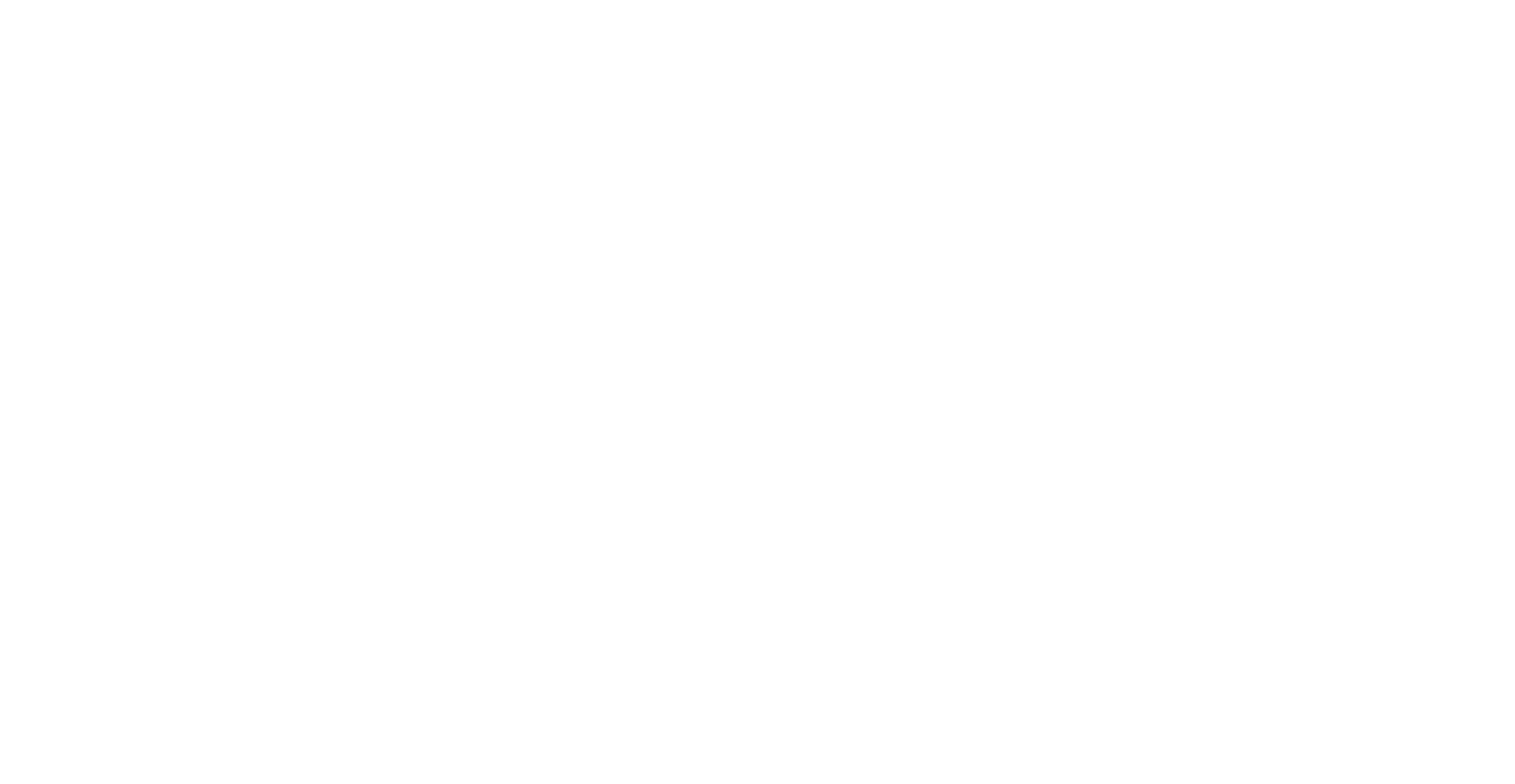
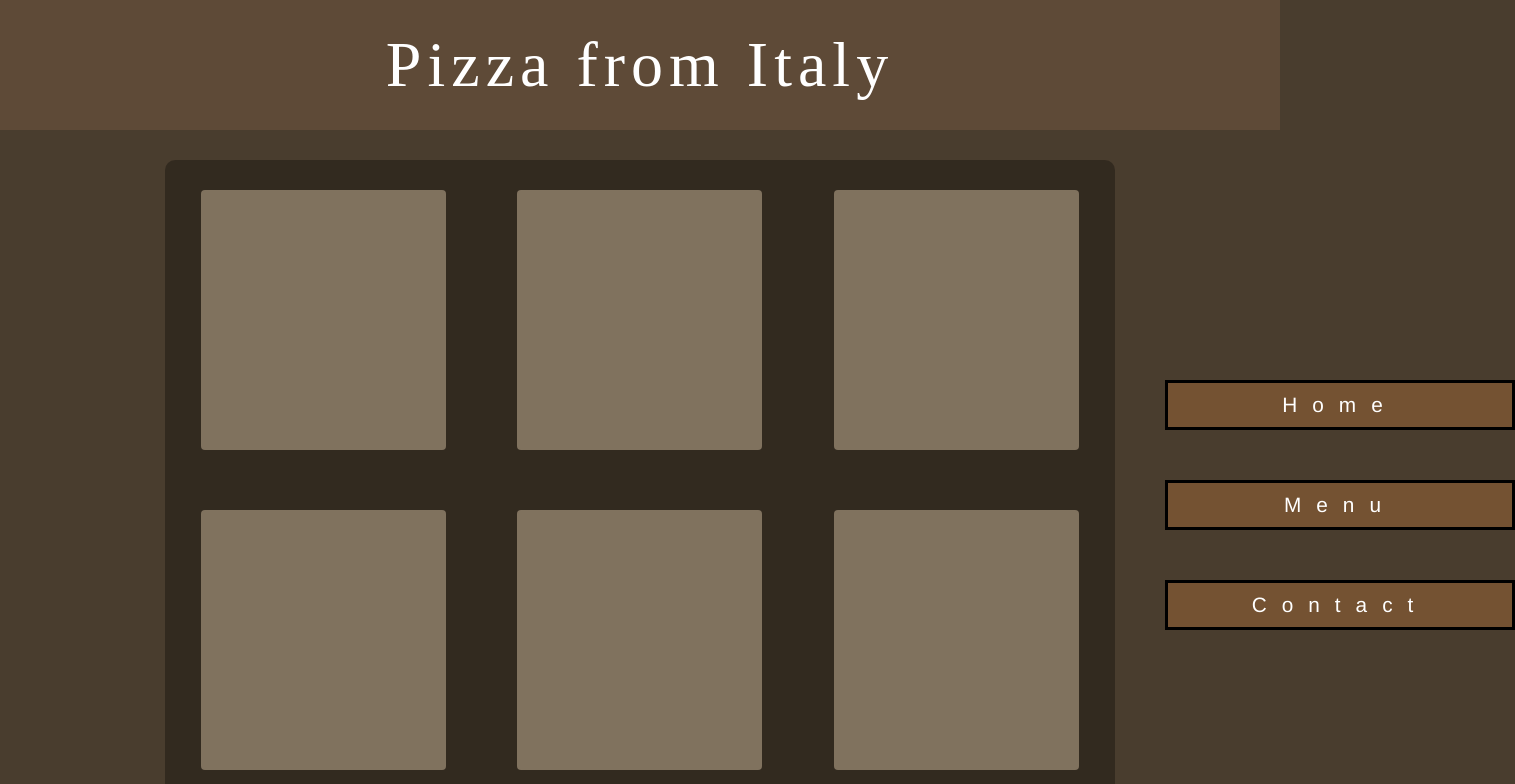
Before and after one commit to ClydeCode/Restaurant-Page, a website built with webpack: page dist/index.html in a window 1280 px wide. Shown: the top 784 px of the page, 1515 px wide, since content can reach past the window. Built offline with Linux system fonts and the light colour scheme.

Commit message:
Basic UI

```diff
--- a/src/index.js
+++ b/src/index.js
@@ -0,0 +1 @@
+import './styles.css'
--- /dev/null
+++ b/src/styles.css
@@ -0,0 +1,84 @@
+body {
+    margin: 0;
+    padding: 0;
+    background-color: rgb(73, 61, 46);
+    /* overflow: hidden; */
+}
+
+.content {
+    display: flex;
+    flex-direction: column;
+}
+
+.content .header {
+    display: flex;
+    justify-content: center;
+    background-color: rgb(94, 74, 55);
+    height: 130px;
+    width: 100%;
+}
+
+.content .header .header-title {
+    align-self: center;
+    color: white;
+    font-size: 4rem;
+    font-family: 'Times New Roman', Times, serif;
+    letter-spacing: 6px;
+}
+
+.content .main {
+    display: flex;
+    flex-direction: column;
+    align-self: center;
+    height: 100vh;
+    position: relative;
+}
+
+.content .main .menu {
+    display: grid;
+    grid-template-rows: 1fr 1fr 1fr;
+    grid-template-columns: 1fr 1fr 1fr;
+    justify-items: center;
+    align-items: center;
+    margin-bottom: 200px;
+    height: 100vh;
+    width: 950px;
+    background-color: black;
+    opacity: 0.3;
+    border-radius: 10px;
+    /* overflow: scroll; */
+    margin-top: 30px;
+}
+
+.content .main .menu .container {
+    background-color: blanchedalmond;
+    height: 260px;
+    width: 245px;
+    border-radius: 4px;
+    margin: 30px;
+}
+
+.content .main .navigation {
+    display: flex;
+    flex-direction: column;
+    gap: 50px;
+    position: absolute;
+    top: 250px;
+    right: -400px;
+}
+
+.content .main .navigation button {
+    height: 50px;
+    width: 350px;
+    border: 3px solid black;
+    background-color:rgb(116, 82, 50);
+    font-family: 'Franklin Gothic Medium', 'Arial Narrow', Arial, sans-serif;
+    letter-spacing: 15px;
+    font-size: 1.3rem;
+    color:white;
+    cursor: pointer;
+}
+
+.content .main .navigation button:hover {
+    background-color:rgba(116, 82, 50, .4);
+}
```
Also changed, not shown: dist/index.html, dist/main.js.
